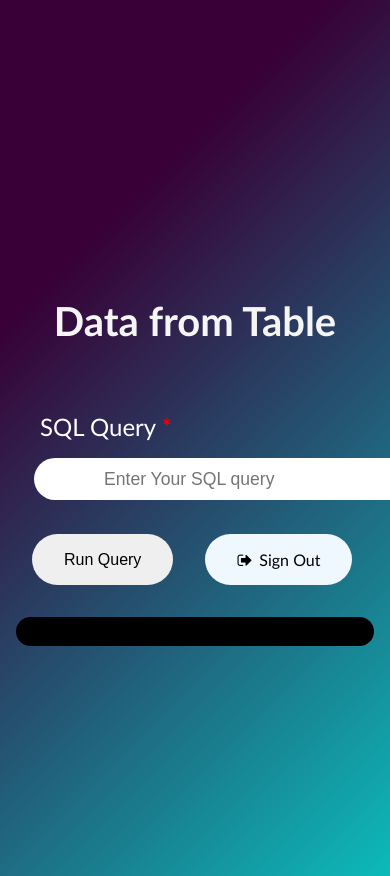
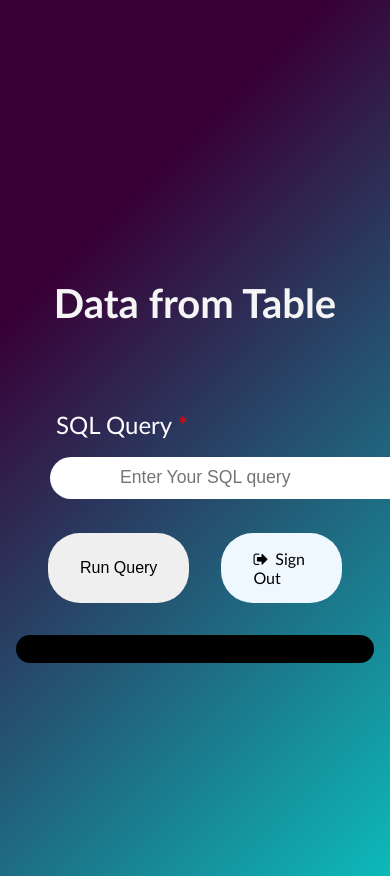
Before and after one commit to ManaasGupta/portfolio_website, a Flask app: page /admin/database in a window 390 px wide; the page is wider, and only the part inside the window is pictured. Run offline with Flask 3, Linux system fonts and the light colour scheme.

Commit message:
testing new changes

```diff
--- a/static/data.css
+++ b/static/data.css
@@ -115,7 +115,12 @@ body::-webkit-scrollbar-thumb {
     display: flex;
     flex-direction: column;
   }
-
+form{
+  max-width: 900px;
+  max-height: 900px;
+  margin: 0;
+  padding: 1em;
+}
   table {
     margin: 1em 0;
     justify-content: flex-start;
```
